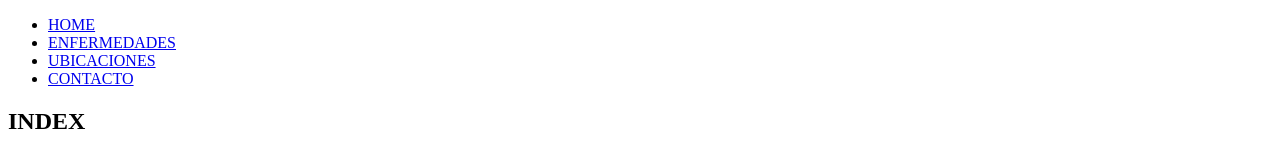
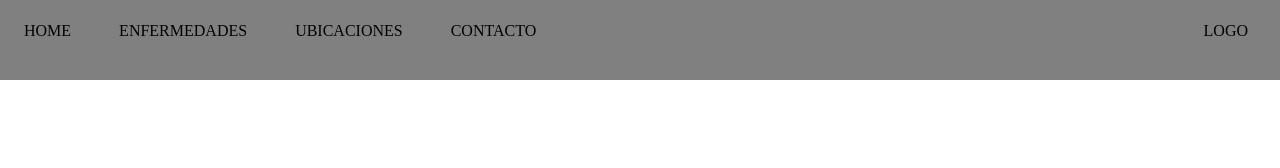
Before and after one commit to estyCai32/eda1-prograWeb, a plain HTML site: page htmls/index.html in a window 1280 px wide. Drawn offline with Linux system fonts and the light colour scheme.

Commit message:
Commit que hice con vero

```diff
--- a/estilos/contacto.css
+++ b/estilos/contacto.css
@@ -1,3 +1,6 @@
 *{
-	background-color: red;
+	margin: 0px;
+	padding: 0px;
+	box-sizing: border-box;
+
 }
--- a/estilos/index.css
+++ b/estilos/index.css
@@ -1,3 +1,48 @@
 *{
+	margin: 0px;
+	padding: 0px;
+	box-sizing: border-box;
+}
+
+header{
+	position: fixed;
+	/* background-color: grey;  */
+	width: 100%;
+	height: 10vh;
+	background-color: grey;
+}
+
+header nav{
+	position: relative;
+	background: none;
+}
+
+header nav ul{
+	display: flex;
+    list-style: none;
+    position: absolute;
+	top: 1.4em ;
+	background: transparent;
 
 }
+
+header nav ul a{
+	text-decoration: none;
+	padding: 1.5em;
+	color: black;
+	background: transparent;
+}
+
+#logo{
+	position: absolute;
+	top: 1.4em;
+	right: 2em;
+}
+
+section{
+	position: relative;
+}
+
+#texto{
+	position: absolute;
+}
--- a/htmls/index.html
+++ b/htmls/index.html
@@ -1,14 +1,14 @@
 <!DOCTYPE html>
 <html>
 <head>
-	<title>Unlam Medical - Home</title>
+	<title>Medical - Home</title>
 	<link rel="stylesheet" type="text/css" href="../estilos/index.css">
 </head>
 <body>
 <!-- header -->
+
 	<header>
 		<nav>
-			<div class="logo"><a href="index.html" id="logo.png"></a></div>
 			<div class="barraSuperior">
 				<ul>
 					<li><a href="index.html">HOME</a></li>
@@ -17,14 +17,17 @@
  					<li id="contact"><a href="contacto.html">CONTACTO</a></li>
 				</ul>
 			</div>
+
+			<div id="logo">
+				<p>LOGO</p>
+			</div>
+
 		</nav>
 	</header>
 
 
 <!-- section -->
 	<section>
-			<h1>INDEX</h1>
-
 
 	</section>
 
```
